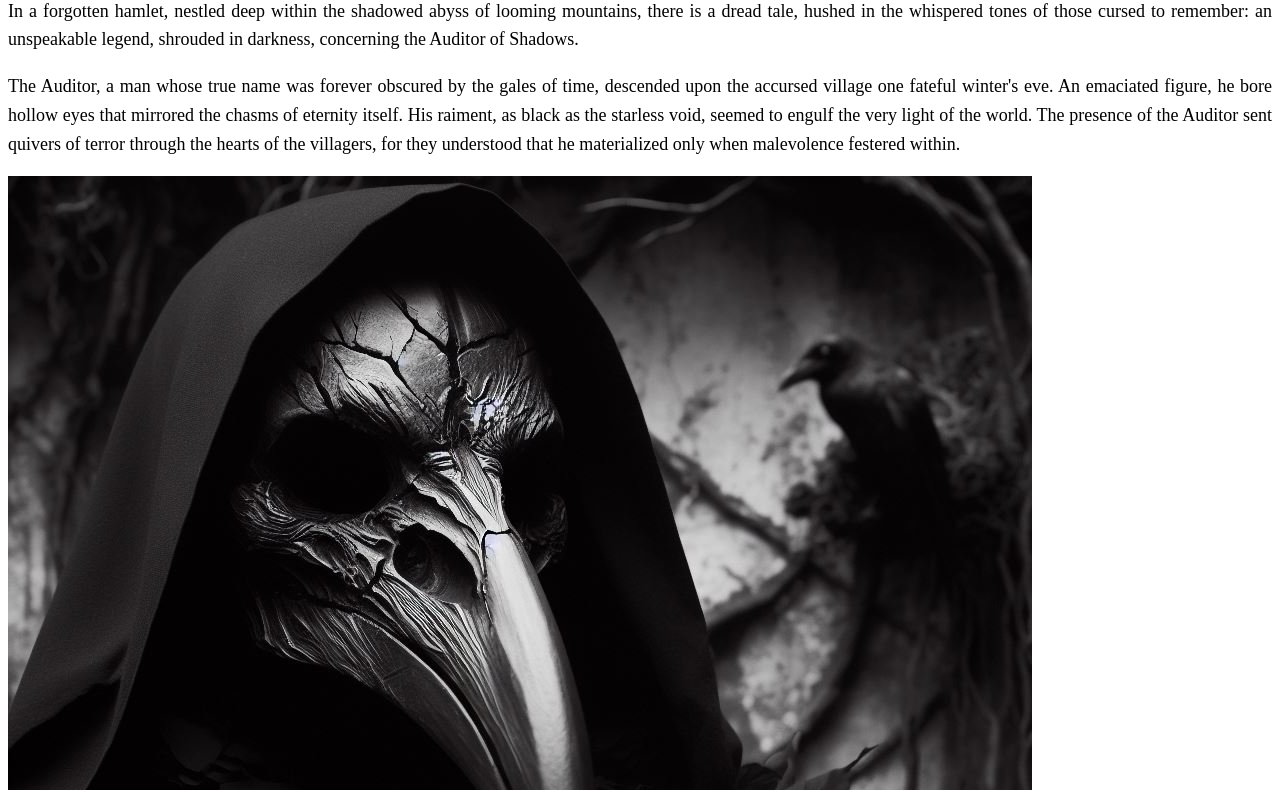
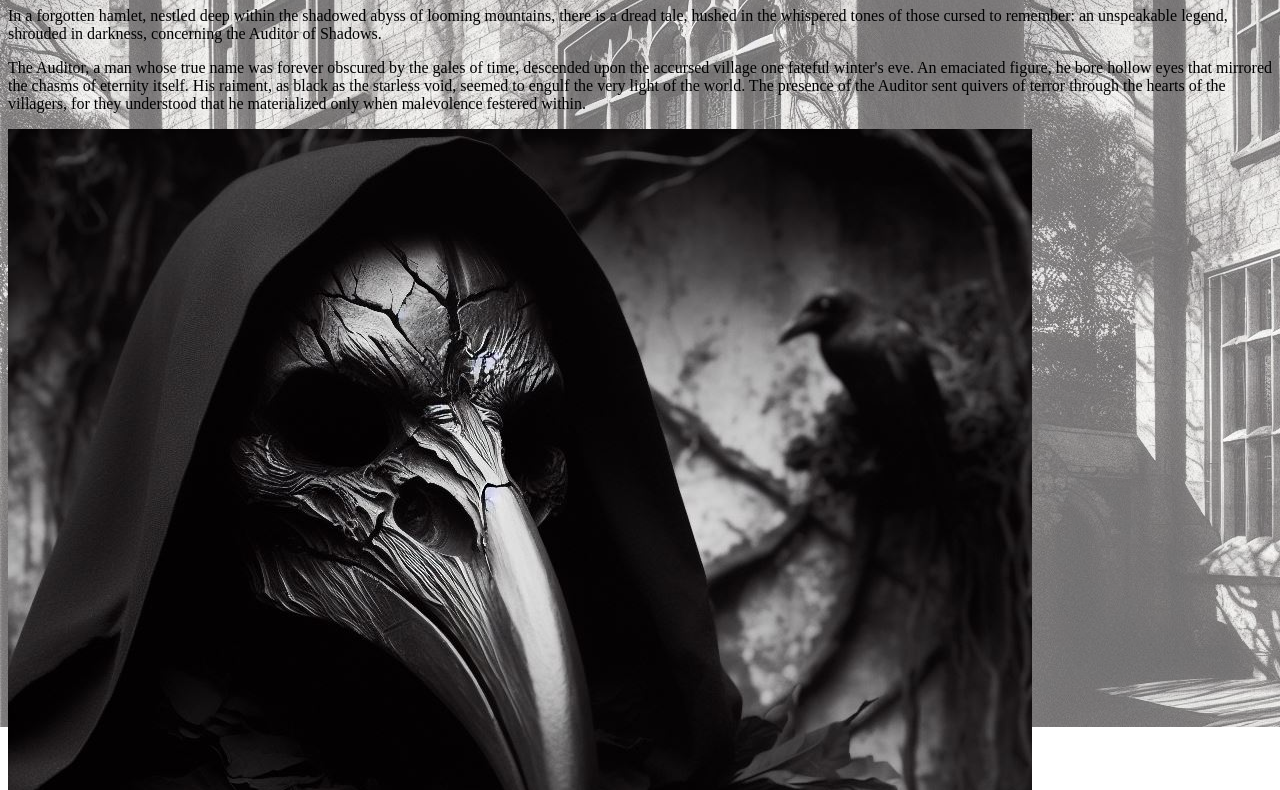
Before and after one commit to nairobiny/nairobiny.github.io, a plain HTML site: page index.html in a window 1280 px wide. Shown: the part 73-863 px from the top of the page. Drawn offline with Linux system fonts and the light colour scheme.

Commit message:
Update index.html

```diff
--- a/index.html
+++ b/index.html
@@ -11,7 +11,7 @@
             width: 100%;
             height: 100%;
             z-index: -1;
-            background-image: url('background-image.jpg');
+            background-image: url('img/crow_bg.jpg');
             opacity: 0.6; /* Adjust the opacity value as needed */
         }
 
@@ -22,10 +22,8 @@
             color: #fff;
             margin: 0;
             padding: 0;
-            background-image: url('img/crow_bg.jpg');
-            background-size: cover;
 
-        }
+
         .container {
             max-width: 800px;
             margin: 0 auto;
@@ -45,7 +43,7 @@
     max-width: 100%;
     height: auto;
 }
-
+        }
 }
         }
 
```
